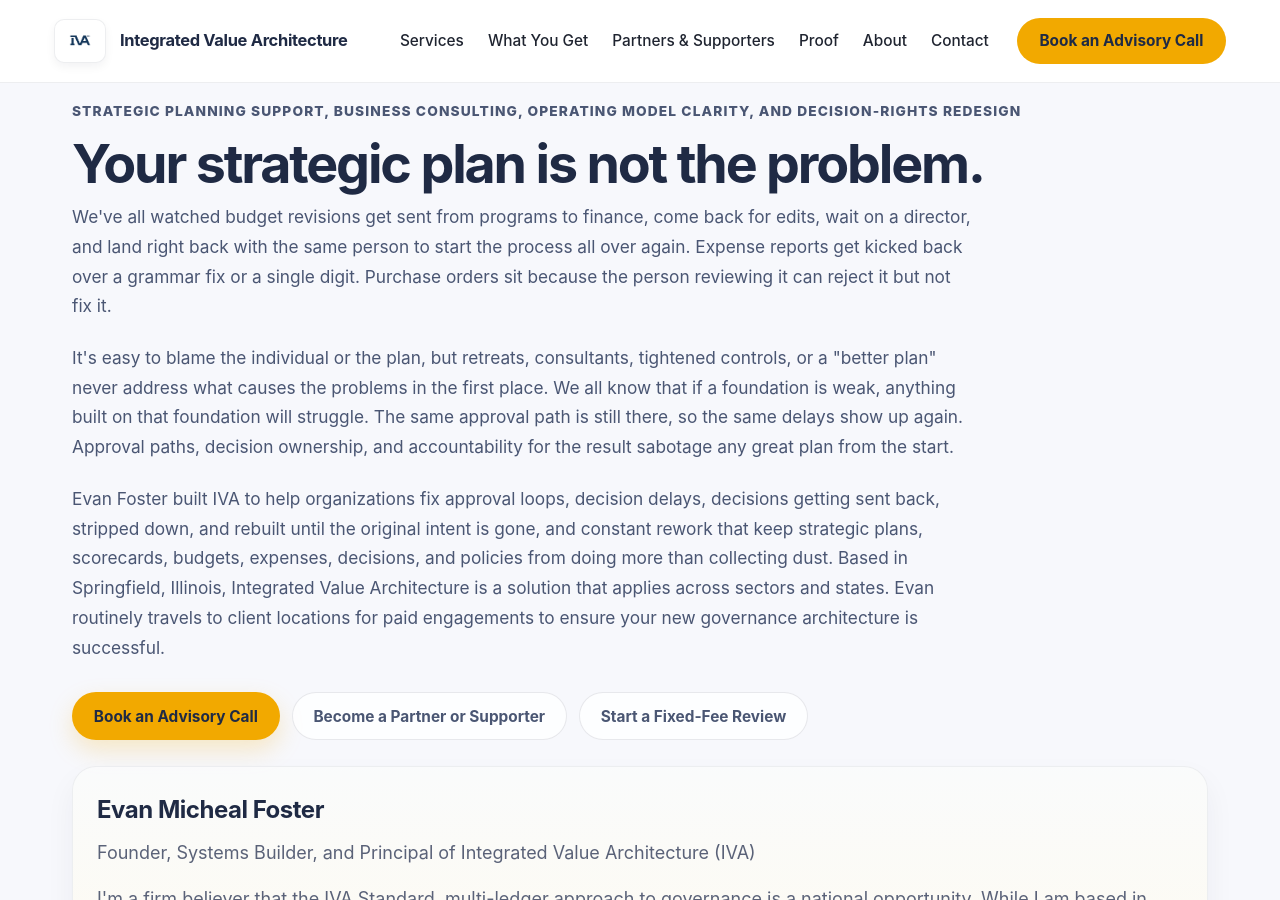
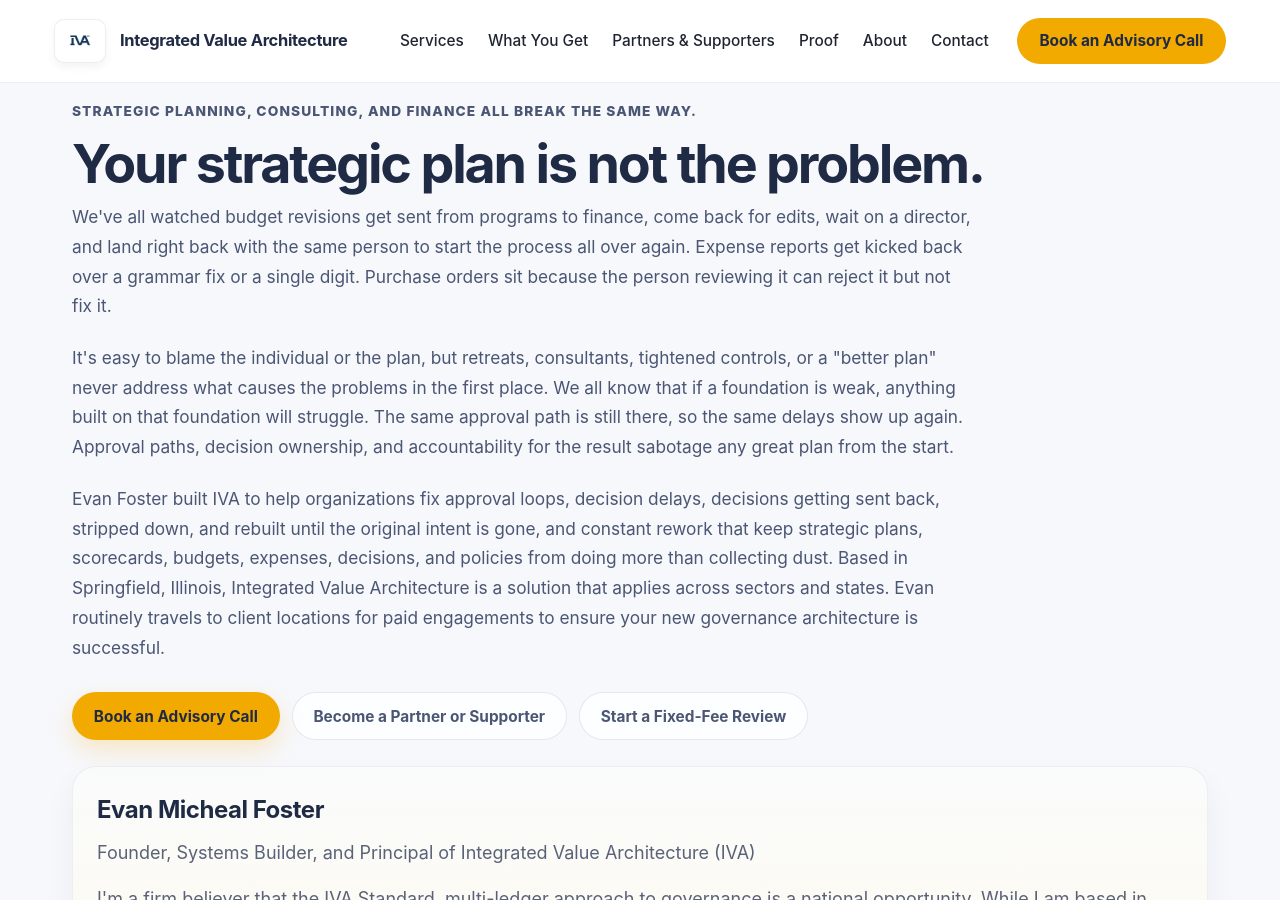
Before and after one commit to efost7873/integratedvaluearchitecture.com, a Jekyll site: the page built from index.html, in a window 1280 px wide and 900 px high. Built offline with Jekyll 4.4.1, drawn with Linux system fonts in a browser that asks for light colours.

Commit message:
Revise title, description, and eyebrow text in index.html
Updated title and description for improved clarity and focus on organizational consulting services. Modified eyebrow text to better reflect the consulting approach.

```diff
--- a/index.html
+++ b/index.html
@@ -1,7 +1,7 @@
 ---
 layout: default
-title: Strategic Planning, Business Consulting, and Decision Rights Redesign | Integrated Value Architecture
-description: Evan Micheal Foster of Integrated Value Architecture helps organizations fix approval loops, decision delays, and repeated rework that keep strategic plans, budgets, expenses, hiring, and purchasing decisions from moving.
+title: Organizational Consulting, Planning and Redesign | Integrated Value Architecture | IVA | Evan Foster Springfield IL
+description: Evan Micheal Foster, Founder of IVA in Springfield, Illinois diagnoses underlying problems and designs custom multi-ledger solutions for public, private and non-profit organizations.
 permalink: /
 schema_type: WebPage
 ---
@@ -76,7 +76,7 @@
 <section class="hero" id="homepage-hero">
   <div class="container">
     <div class="hero-content">
-      <p class="eyebrow">Strategic planning support, business consulting, operating model clarity, and decision-rights redesign</p>
+      <p class="eyebrow">Strategic planning, consulting, and finance all break the same way.</p>
       <h1>Your strategic plan is not the problem.</h1>
 
       <p class="hero-intro">
```
